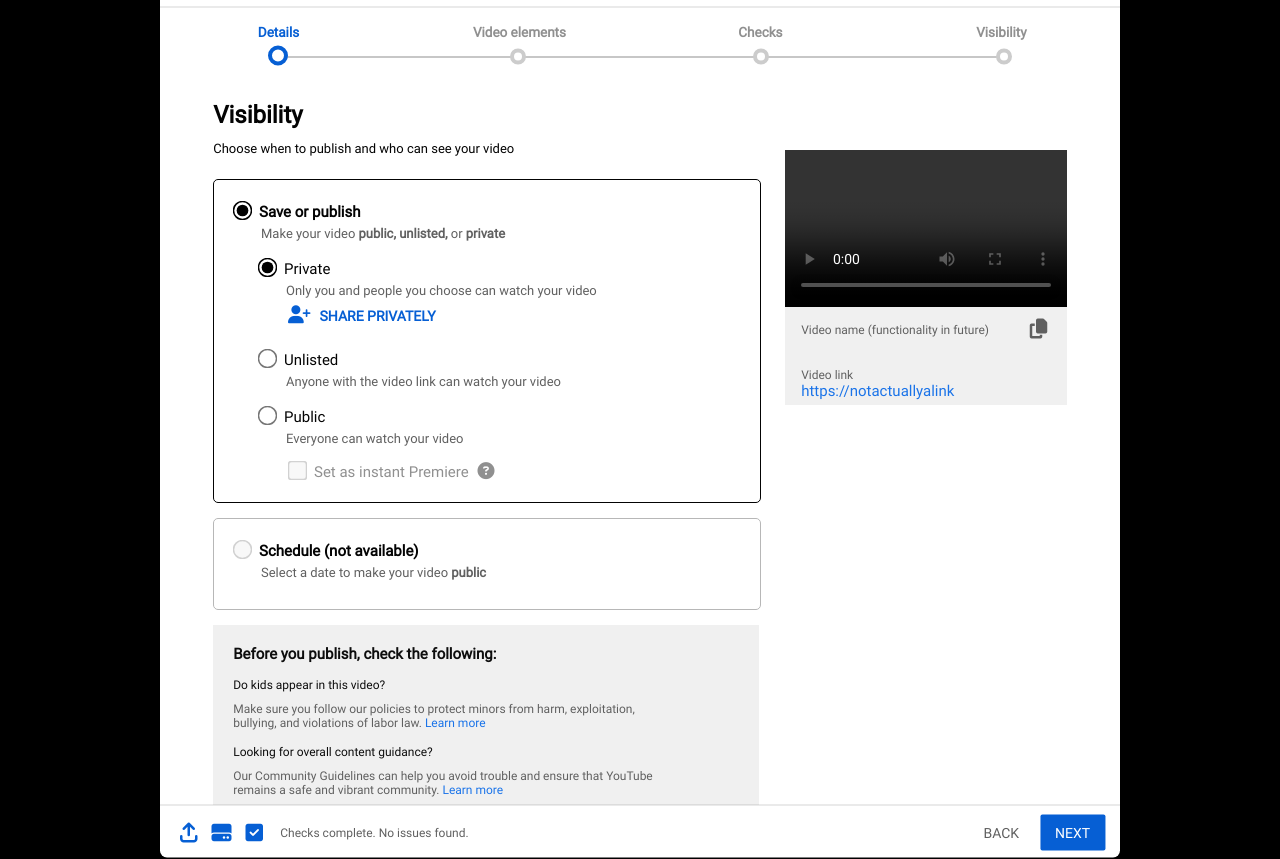
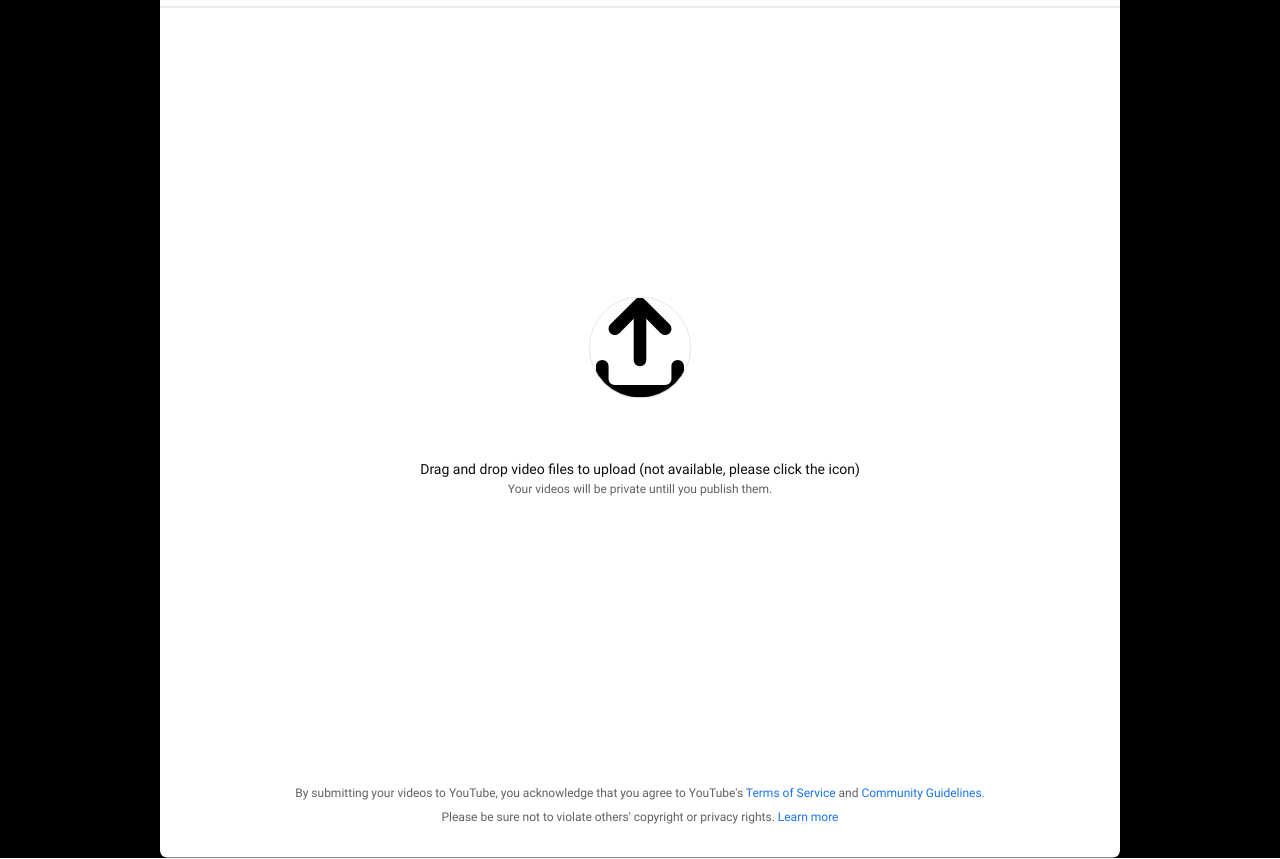
Before and after one commit to Mikael-Kolehmainen/Youtube-clone, a PHP site: page /create-video.php in a window 1280 px wide. Run offline with PHP 8.4, Linux system fonts and the light colour scheme; some libraries are stand-ins or nearby versions.

Commit message:
form is working

```diff
--- a/create-video.php
+++ b/create-video.php
@@ -19,7 +19,7 @@
                         <i class='fa-solid fa-circle-exclamation'></i>
                     </a>
                 </div>
-                <div class='timeline' id='timeline' style='display: block'>
+                <div class='timeline' id='timeline' style='display: none'>
                     <div class='lines'>
                         <div class='line active' id='details-line'></div>
                         <div class='line' id='elements-line'></div>
@@ -32,9 +32,9 @@
                     <a href='#' id='visibility-link' onclick='showNextStage("visibility")'>Visibility</a>
                 </div>
                 <div class='mid'>
-                    <form action='' method='POST' enctype='multipart/form-data'>
+                    <form action='upload-video.php' method='POST' enctype='multipart/form-data'>
                         <!-- UPLOAD STAGE -->
-                        <div id='upload-stage' class='stage' style='display: none;'>
+                        <div id='upload-stage' class='stage' style='display: block;'>
                             <input type='file' name='video' accept='video/mp4,video/x-m4v,video/*' class='upload-input' id='upload' onchange='checkValue();' required>
                             <div class='info'>
                                 <p id='error'></p>
@@ -175,7 +175,7 @@
                             </div>
                         </div>
                         <!-- VISIBILITY STAGE -->
-                        <div id='visibility-stage' class='stage' style='display: block'>
+                        <div id='visibility-stage' class='stage' style='display: none'>
                             <div class='visibility'>
                                 <div class='video-info'>
                                     <div class='title'>
@@ -224,7 +224,7 @@
                                 </div>
                             </div>
                         </div>
-                        <div class='bottom' id='nav' style='display: block;'>
+                        <div class='bottom' id='nav' style='display: none;'>
                             <div class='left'>
                                 <i class='fa-solid fa-arrow-up-from-bracket' title='Video upload complete'></i>
                                 <i class='fa-solid fa-hard-drive' title='Video processing'></i>
@@ -234,7 +234,8 @@
                             <div class='right'>
                                 <!-- IN REVERSE ORDER BECAUSE OF FLOAT RIGHT -->
                                 <a href='#' onclick='showNextStage("", false)' class='btn back' id='back-btn' style='display: inline-block'>BACK</a>
-                                <a href='#' onclick='showNextStage("", true)' class='btn'>NEXT</a>
+                                <a href='#' onclick='showNextStage("", true)' class='btn' id='next-btn' style='display: inline-block;'>NEXT</a>
+                                <input type='submit' name='create-video' value='SAVE' class='btn' id='submit-btn' style='display: none;'>
                             </div>
                         </div>
                     </form>
--- a/index.php
+++ b/index.php
@@ -4,6 +4,8 @@
         <!-- some minor details -->
 
     <!-- video player function -->
+        <!-- video gets uploaded first & the path to the video is saved in session so that it can be
+            saved to the database on the initial submit.-->
 
 <!-- 7 -->
 <!-- The place where you can watch the video -->
--- a/js/create-video/stage-manager.js
+++ b/js/create-video/stage-manager.js
@@ -67,12 +67,22 @@ function showNextStage(nextStageName = "", forward = true) {
         timeline = document.getElementById("timeline");
         timeline.style.display = "block";
     }
-    // HIDE BACK BUTTON IF ON DETAILS STAGE
+    // HIDE BACK BUTTON IF ON DETAILS (FIRST) STAGE
     backBtn = document.getElementById("back-btn");
     if (nextStageName == "details") {
         backBtn.style.display = "none";
     } else {
         backBtn.style.display = "inline-block";
+    }
+    // HIDE NEXT AND SHOW SUBMIT BUTTON IF ON VISIBILITY (LAST) STAGE
+    nextBtn = document.getElementById("next-btn");
+    submitBtn = document.getElementById("submit-btn");
+    if (nextStageName == "visibility") {
+        nextBtn.style.display = "none";
+        submitBtn.style.display = "inline-block";
+    } else {
+        nextBtn.style.display = "inline-block";
+        submitBtn.style.display = "none";
     }
     // HIDE CURRENT STAGE
     currentStage = document.getElementById(currentStageName+"-stage");
--- a/styles/css/main.css
+++ b/styles/css/main.css
@@ -1334,7 +1334,9 @@ footer {
               position: absolute;
               top: 50%;
               left: 75%;
-              transform: translate(-50%, -50%); }
+              transform: translate(-50%, -50%);
+              cursor: pointer;
+              border: none; }
               .create-page .create-section .create-box .mid .bottom .right .btn.back {
                 background-color: white;
                 color: #606060;
--- a/styles/sass/layout/_create.scss
+++ b/styles/sass/layout/_create.scss
@@ -820,6 +820,8 @@
                             top: 50%;
                             left: 75%;
                             transform: translate(-50%, -50%);
+                            cursor: pointer;
+                            border: none;
 
                             &.back {
                                 background-color: white;
--- /dev/null
+++ b/upload-video.php
@@ -0,0 +1,3 @@
+<?php
+
+?>
```
